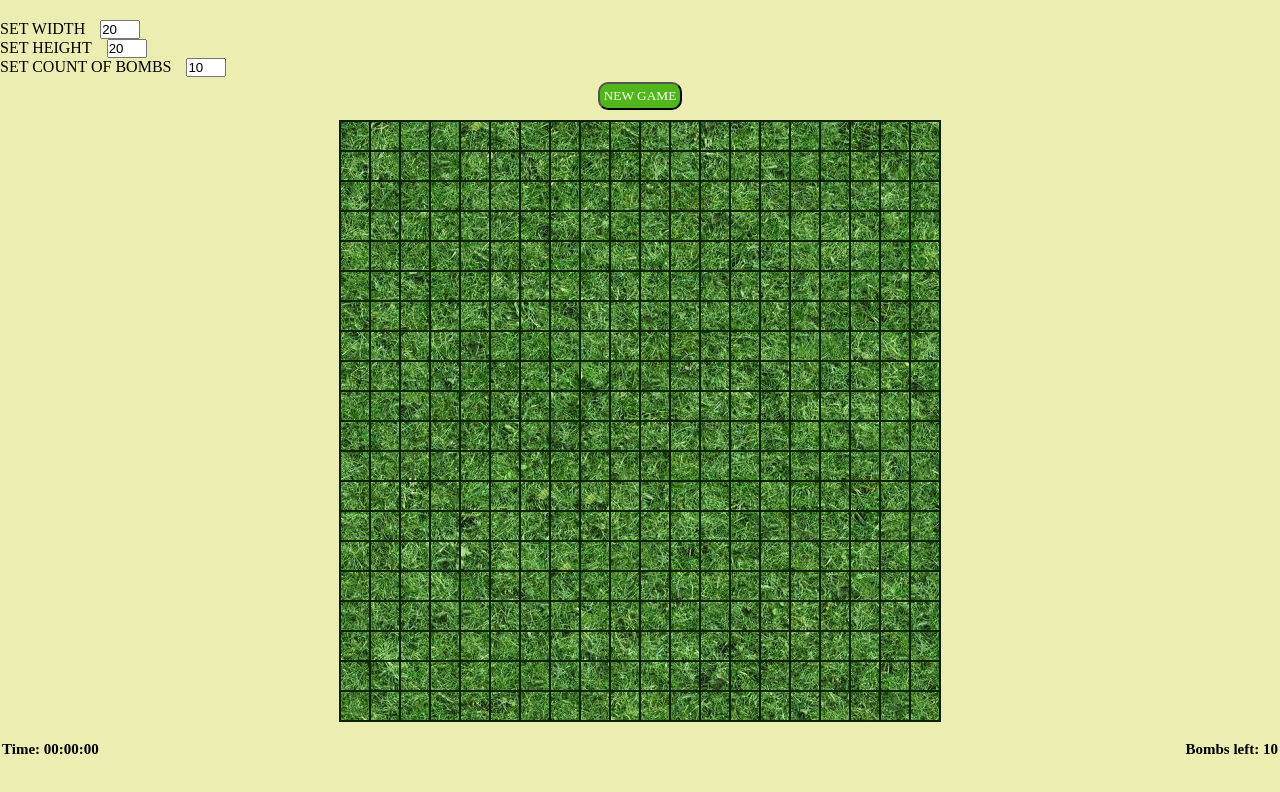
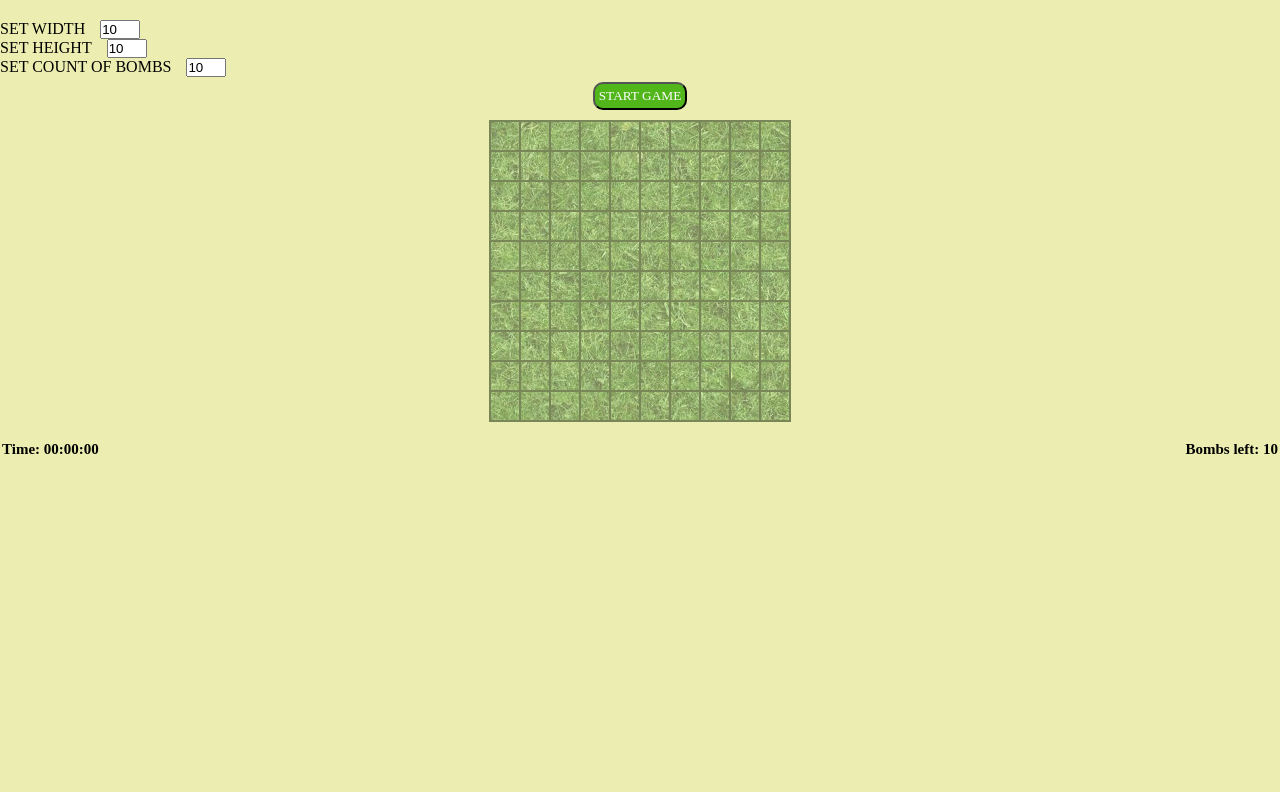
Before and after one commit to sergeykitchen/react_app_sapper, a React app: page / in a window 1280 px wide. Shown: the top 792 px of the page. Built offline with nearby package versions, Linux system fonts and the light colour scheme.

Commit message:
disable settings

```diff
--- a/src/App.jsx
+++ b/src/App.jsx
@@ -1,29 +1,31 @@
 import React, { useState, useEffect, useCallback } from "react";
 import { SetGameParams } from "./components/SetGameParams";
 import { Field } from "./components/Field";
+import { FakeField } from "./components/FakeField";
+
 import { useGame } from "./hooks/gameHook";
 import { GameStatus } from "./components/GameStatus";
 
 const defaultParams = {
-  width: 20,
-  height: 20,
+  width: 10,
+  height: 10,
   bombs: 10
 };
 
 export const App = () => {
   const [params, setParams] = useState(defaultParams);
 
-  const { rows, getRows, openCell, setFlag, time, isStart, bombs } = useGame(
-    params
-  );
-
-  useEffect(() => {
-    getRows();
-  }, []);
-
-  useEffect(() => {
-    getRows();
-  }, [params]);
+  const {
+    rows,
+    getRows,
+    openCell,
+    setFlag,
+    time,
+    isStart,
+    bombs,
+    disableParams,
+    setIsStart
+  } = useGame(params);
 
   const changeHandler = useCallback(
     e => {
@@ -36,6 +38,7 @@ export const App = () => {
   );
 
   const startGame = () => {
+    setIsStart(true);
     getRows();
   };
 
@@ -50,18 +53,22 @@ export const App = () => {
   return (
     <div className="field">
       <SetGameParams
-        isStart={isStart}
+        disableParams={disableParams}
         params={params}
         onChange={changeHandler}
       />
-      <button onClick={startGame} className="button">
-        NEW GAME
+      <button disabled={disableParams} onClick={startGame} className="button">
+        START GAME
       </button>
-      <Field
-        leftClickHandler={leftClickHandler}
-        clickHandler={clickHandler}
-        rows={rows}
-      />
+      {isStart ? (
+        <Field
+          leftClickHandler={leftClickHandler}
+          clickHandler={clickHandler}
+          rows={rows}
+        />
+      ) : (
+        <FakeField params={params} />
+      )}
       <GameStatus bombs={bombs} time={time} />
     </div>
   );
--- /dev/null
+++ b/src/components/FakeField/index.jsx
@@ -0,0 +1,22 @@
+import React from "react";
+
+export const FakeField = ({ params }) => {
+  const getTable = () => {
+    const rows = [];
+
+    for (let i = 0; i < params.height; i++) {
+      const row = [];
+      for (let j = 0; j < params.width; j++) {
+        row.push(<td className="cell" key={"" + i + j}></td>);
+      }
+      rows.push(<tr key={i}>{[row]}</tr>);
+    }
+    return rows;
+  };
+
+  return (
+    <table className="game_field fake">
+      <tbody>{getTable()}</tbody>
+    </table>
+  );
+};
--- a/src/components/Field/index.jsx
+++ b/src/components/Field/index.jsx
@@ -1,6 +1,10 @@
 import React from "react";
 
 const colors = [
+  "rgb(203, 251, 11)",
+  "rgb(27, 174, 237)",
+  "rgb(215, 36, 144)",
+  "rgb(230, 138, 25)",
   "rgb(203, 251, 11)",
   "rgb(27, 174, 237)",
   "rgb(215, 36, 144)",
--- a/src/components/SetGameParams/index.jsx
+++ b/src/components/SetGameParams/index.jsx
@@ -1,9 +1,10 @@
 import React from "react";
 import "./styles.scss";
 
-export const SetGameParams = React.memo(({ onChange, params, isStart }) => {
+export const SetGameParams = React.memo(
+  ({ onChange, params, disableParams }) => {
     return (
-    <div className={`params ${isStart ? "disabled" : ""}`}>
+      <div className={`params ${disableParams ? "disabled" : ""}`}>
         <label>
           SET WIDTH
           <input
@@ -33,4 +34,5 @@ export const SetGameParams = React.memo(({ onChange, params, isStart }) => {
         </label>
       </div>
     );
-});
+  }
+);
--- a/src/hooks/gameHook.js
+++ b/src/hooks/gameHook.js
@@ -13,8 +13,11 @@ export const useGame = params => {
   const [isStart, setIsStart] = useState(false);
   const [time, setTime] = useState(0);
   const [bombs, setBombs] = useState(params.bombs);
+  const [disableParams, setDisableParams] = useState(false);
 
   const getRows = useCallback(() => {
+    setTime(0);
+    setDisableParams(true);
     const { bombs, width, height } = params;
     setBombs(bombs);
     let count = 0;
@@ -85,7 +88,8 @@ export const useGame = params => {
       }
     }
     setRows([...rowsData]);
-    setIsStart(false);
+    //  setIsStart(false);
+    setDisableParams(false);
   };
 
   const openCells = (arr, i, j) => {
@@ -113,7 +117,6 @@ export const useGame = params => {
 
   const openEmptyCells = (row, cell) => {
     if (cell.isOpen) return;
-
     const copy = [...rowsData];
     openCells(copy, row, cell);
 
@@ -161,15 +164,13 @@ export const useGame = params => {
   };
 
   useEffect(() => {
-    if (isStart) {
+    if (disableParams) {
       timer = setInterval(() => {
         setTime(time + 1);
       }, 1000);
-    } else {
-      setTime(0);
     }
     return () => clearInterval(timer);
-  }, [time, isStart]);
+  }, [time, disableParams]);
 
   return {
     rows: rowsData,
@@ -178,7 +179,9 @@ export const useGame = params => {
     setFlag,
     time: convertTime(time),
     isStart,
-    bombs
+    bombs,
+    disableParams,
+    setIsStart
   };
 };
 
--- a/src/styles.scss
+++ b/src/styles.scss
@@ -30,6 +30,12 @@ body {
   &:hover {
     letter-spacing: 2px;
   }
+  &:disabled {
+    opacity: 0.3;
+    &:hover {
+      letter-spacing: initial;
+    }
+  }
 }
 
 /* ************ */
@@ -38,6 +44,9 @@ body {
   margin: 10px auto;
   border-collapse: collapse;
   background: url("./images/grass.jpg");
+  &.fake {
+    opacity: 0.5;
+  }
 }
 
 td {
```
Lines whose indentation alone changed are shown as unchanged.
